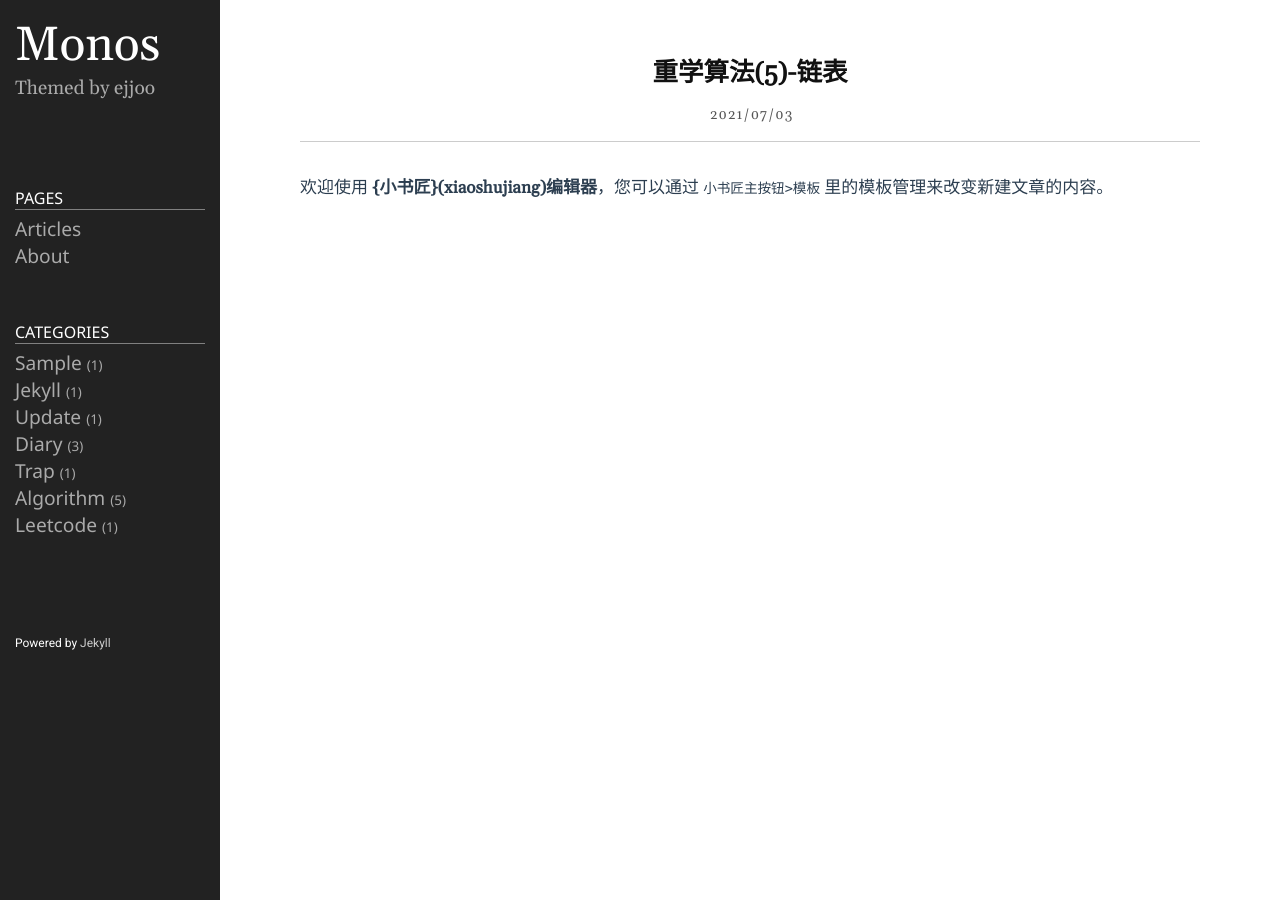
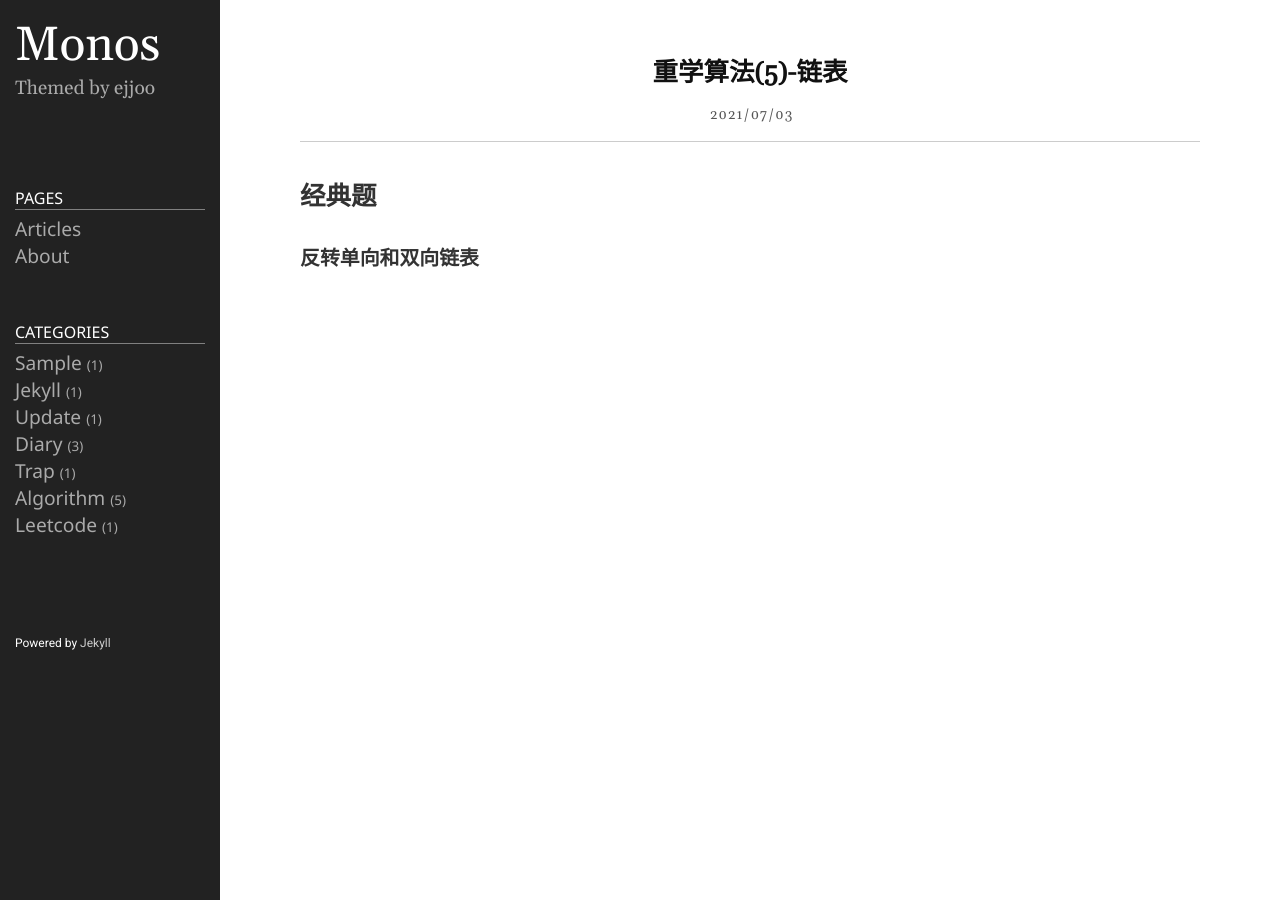
Before and after one commit to Taunk714/Taunk.github.io, a Jekyll site: the page built from _posts/2021-07-03-重学算法(5)-链表.md, in a window 1280 px wide. Built offline with Jekyll 4.4.1, drawn with Linux system fonts in a browser that asks for light colours.

Commit message:
修改文件: _posts/2021-07-03-重学算法(5)-链表.md

```diff
--- a/_posts/2021-07-03-重学算法(5)-链表.md
+++ b/_posts/2021-07-03-重学算法(5)-链表.md
@@ -9,4 +9,5 @@ preview: 1
 ---
 
 
-欢迎使用 **{小书匠}(xiaoshujiang)编辑器**，您可以通过 `小书匠主按钮>模板` 里的模板管理来改变新建文章的内容。
+## 经典题
+### 反转单向和双向链表
```
